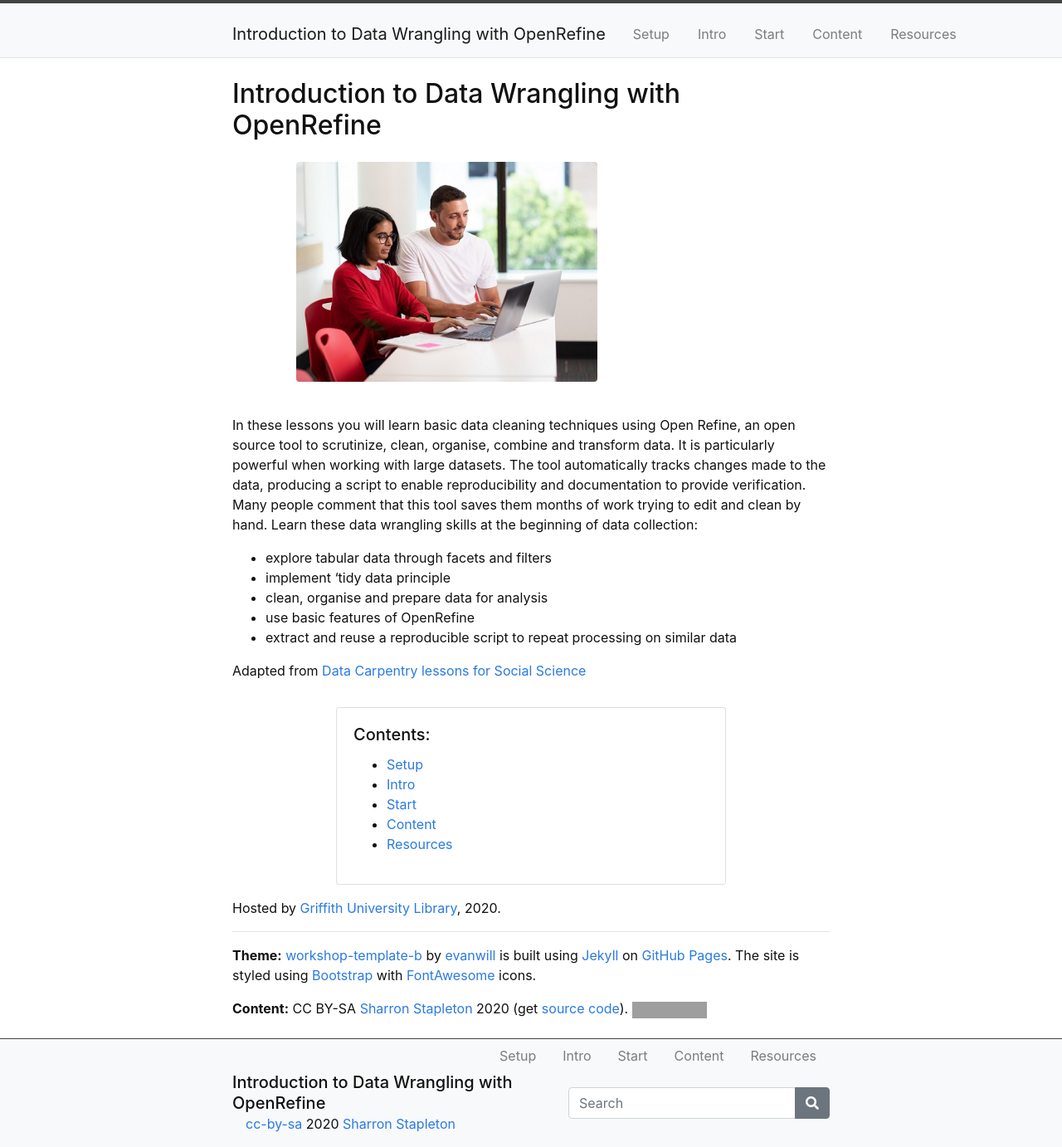
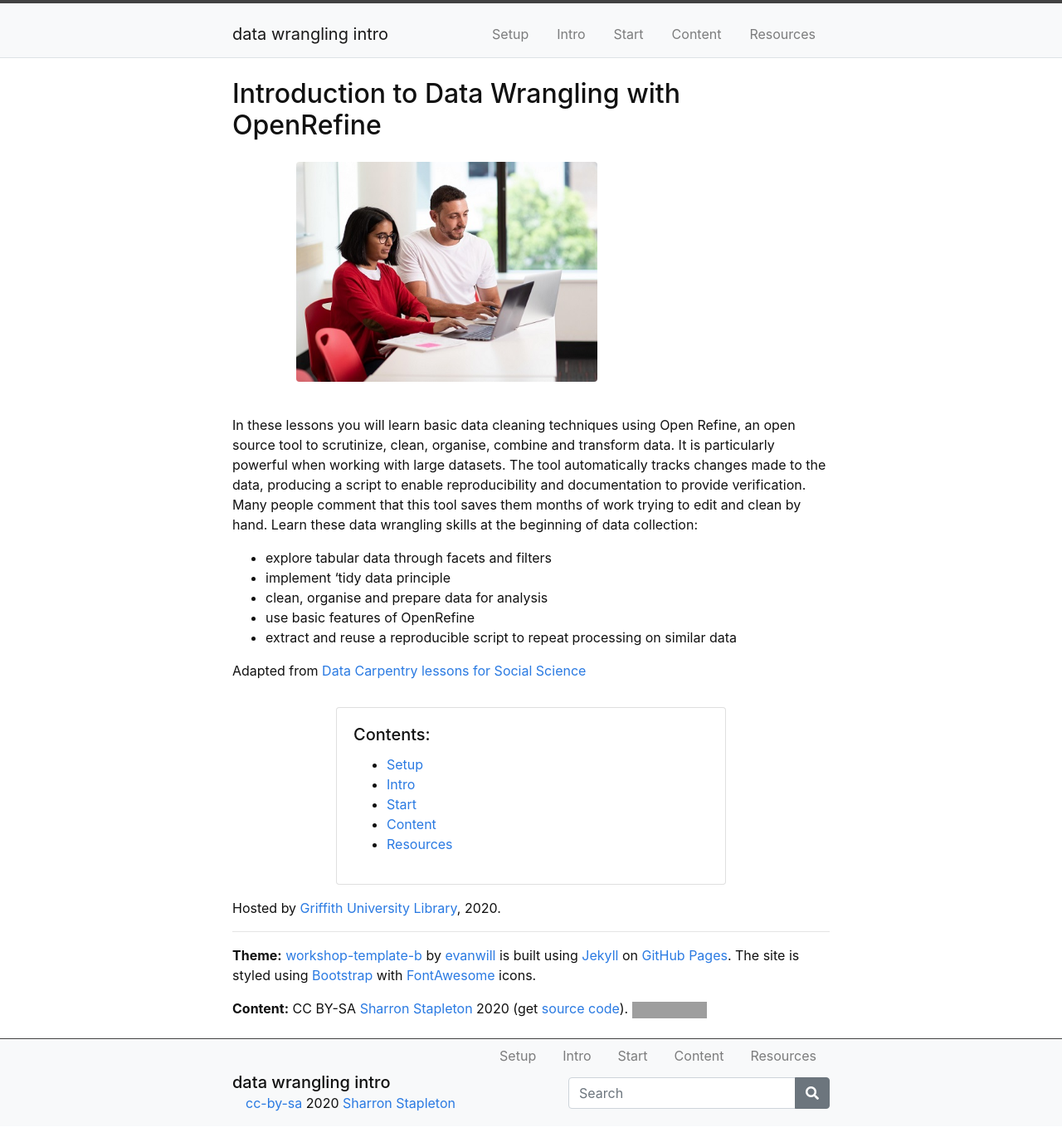
Before and after one commit to GULibrarySandbox/intro-data-wrangle, a Jekyll site: the page built from index.md, in a window 1280 px wide. Shown: the whole page at 83% size. Built offline with Jekyll 4.4.1, drawn with Linux system fonts in a browser that asks for light colours; after the commit the page ends 1357 px from its top, so only the background shows below that; grey boxes are pictures that could not be loaded.

Commit message:
Made title shorter

```diff
--- a/_config.yml
+++ b/_config.yml
@@ -4,7 +4,7 @@
 
 # Site settings
 # title appears in the header
-title: Introduction to Data Wrangling with OpenRefine
+title: data wrangling intro
 # title-icon appears in the header to give some pizazz (leave blank for none)
 # choose from Font Awesome 5 free, https://fontawesome.com/icons?d=gallery&m=free
 # some options: fas fa-wrench; fas fa-cogs; fas fa-code; fas fa-chalkboard-teacher; fas fa-book-open
```
